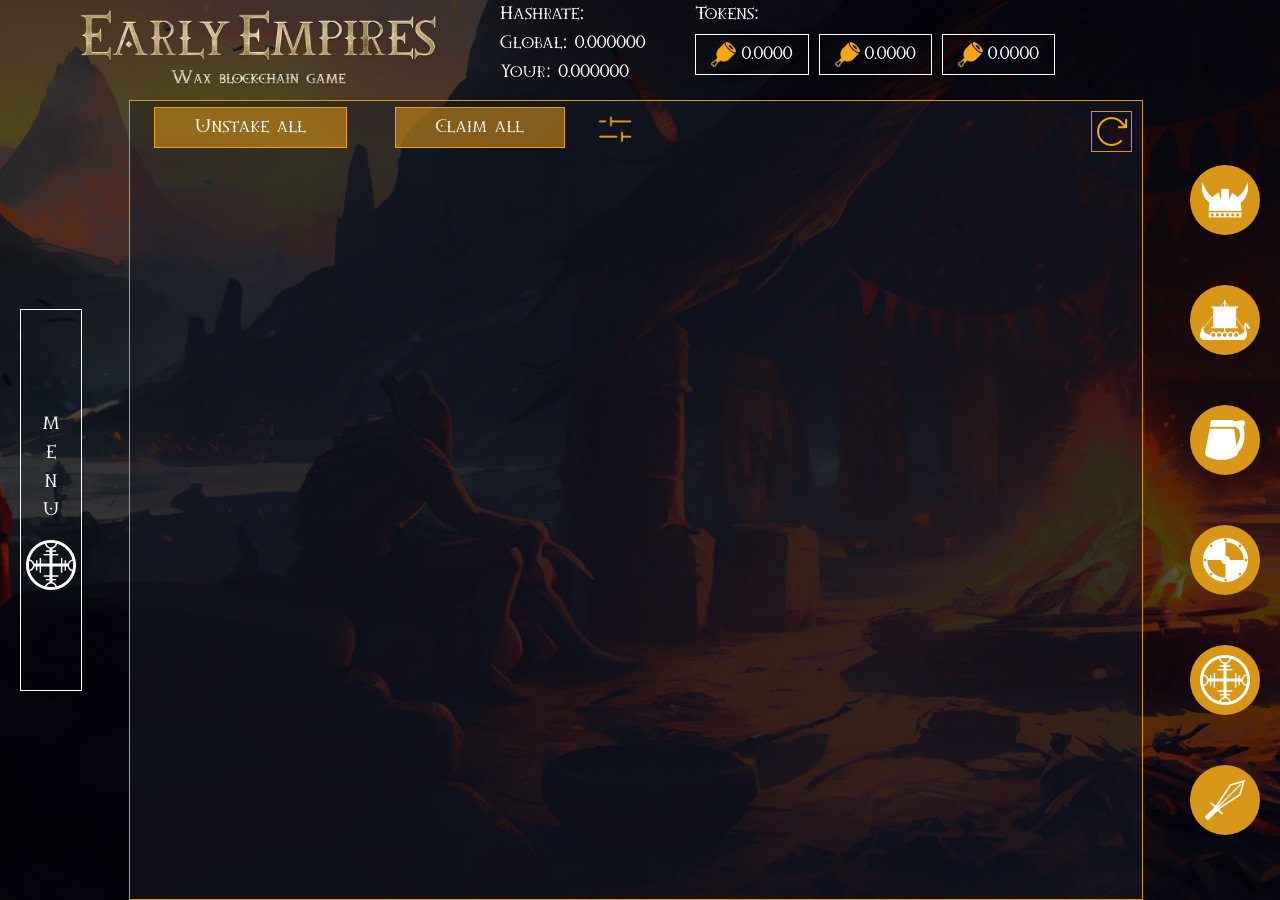
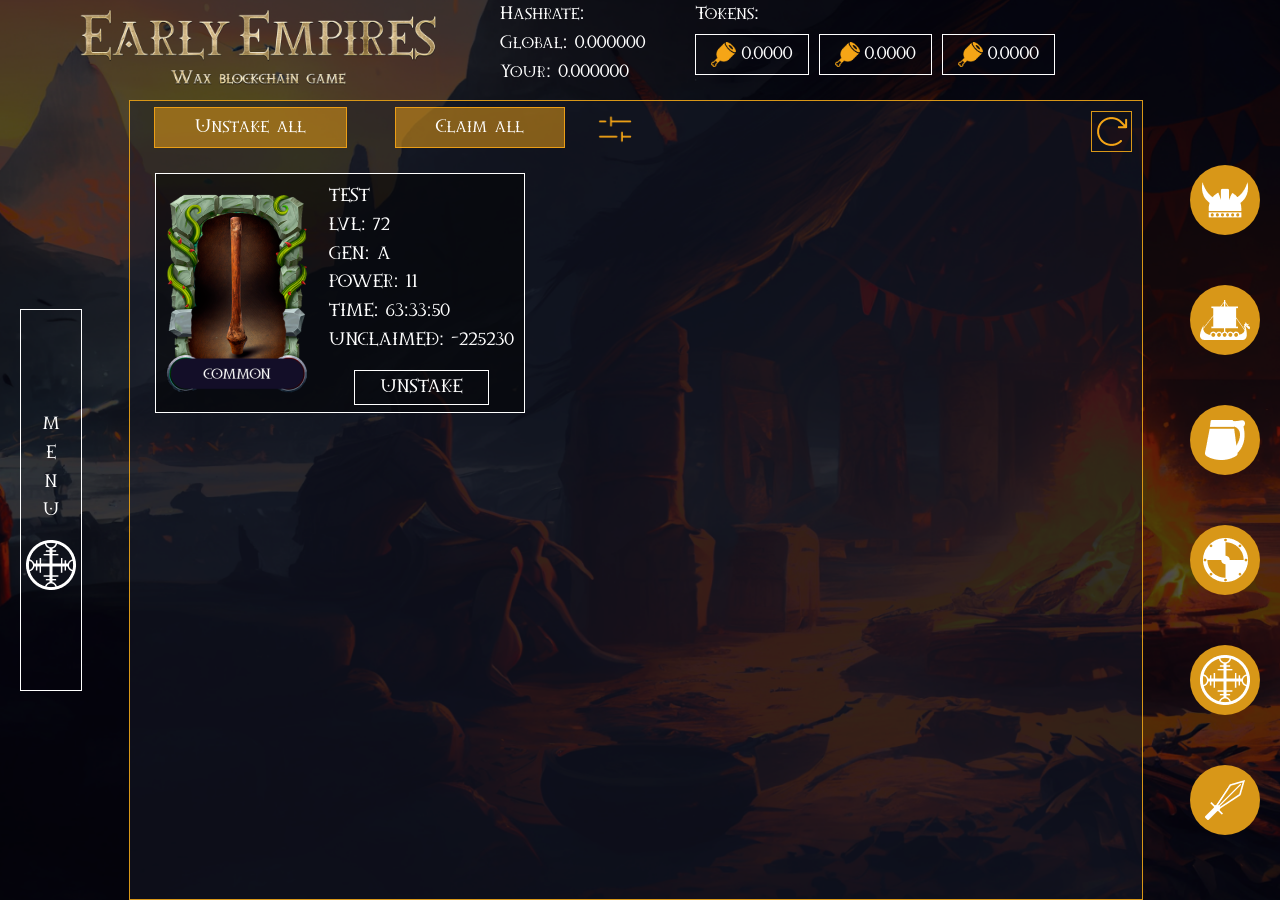
Before and after one commit to denis-muhortov/EarlyEmpires, a Vue app: page / in a window 1280 px wide. Built offline with nearby package versions, Linux system fonts and the light colour scheme.

Commit message:
game item

```diff
--- a/src/components/game.vue
+++ b/src/components/game.vue
@@ -1,6 +1,6 @@
 
 <script>
-import item from "./tool.vue";
+import tool from "./tool.vue";
 import popup_filter from "./filter_game.vue";
 import { useGameStore } from '../stores/game.js'
 export default {
@@ -15,7 +15,7 @@
     };
   },
   components: {
-    item,
+    tool,
     popup_filter,
   },
   methods:{
@@ -104,10 +104,11 @@
             </div>
         </div>
         <div class="content">
-            <item
+            <tool
             v-for="item in filterList"
             :key="item.asset_id"
             :tool="item"/>
+            <tool></tool>
         </div>
     </div>
 </template>
--- a/src/components/popup_upgrade.vue
+++ b/src/components/popup_upgrade.vue
@@ -1,56 +1,157 @@
 <script>
+import { useGameStore } from '../stores/game.js';
 export default {
   name: "popup_filter",
   emits: ['close'],
+  props:{
+    userTool:{
+        required: true,
+        type: Object
+    }
+  },
   data() {
+    let game = useGameStore();
     return {
+        view: false,
+        game: game,
+        currentSec: game.getCurrentSeconds(),
+        timerId: 0,
         lvl: 0,
     };
+  },
+  mounted(){
+    this.lvl = this.toolLevel;
+    this.timerId = setInterval(()=>{this.currentSec = this.game.getCurrentSeconds()}, 2873);
+  },
+  beforeUnmount(){
+    clearInterval(this.timerId);
   },
   components: {
   },
   methods:{
     vieposition(){
         this.$emit('close');
+    },
+    upgradeTool() {
+        this.$toast.show(`...`, {
+            asyncFunction: async () => {
+                let res = await this.game.upgradeTool(+this.userTool.asset_id, this.lvl);
+                this.vieposition();
+                return res;
+            },
+            onSuccessMessage: (res) => {
+                console.log(res);
+                return `.!.`;
+             },
+        });
+    },
+    speedUp() {
+        this.$toast.show(`...`, {
+            asyncFunction: async () => {
+                let res = await this.game.speedUp(+this.userTool.asset_id);
+                this.vieposition();
+                return res;
+            },
+            onSuccessMessage: (res) => {
+                console.log(res);
+                return `.!.`;
+             },
+        });
+    },
+  },
+  computed:{
+    toolName(){
+        return this.userTool.tool.data.name ?? 'Tool';
+    },
+    toolLevel(){
+        return this.userTool.level ?? 1;
+    },
+    toolGen(){
+        return this.userTool.tool.config.gen;
+    },
+    // toolPower(){
+    //     return this.userTool.tool.data.power;
+    // },
+    toolExpectedPower(){
+        let expRate = this.game.calcAccumulateRate(this.userTool.tool.config, this.lvl);
+        return expRate;
+    },
+    toolExpectedUpgradePaid(){
+
+
+        let {fullCost, finalTime} = this.game.calcUpgradePaid(this.userTool.tool.config, this.toolLevel, this.lvl);
+
+
+        return {balance: fullCost, time: finalTime};
+    },
+    toolExpectedUpgradeTime(){
+
+    let remainingSecs = this.toolExpectedUpgradePaid.time;
+
+    if(remainingSecs <= 0){
+      return "00:00:00";
     }
+
+    return `${String(Math.floor(remainingSecs / 3600)).padStart(2, "0")}:${String(Math.floor((remainingSecs % 3600) / 60)).padStart(2, "0")}:${String(Math.floor((remainingSecs % 60))).padStart(2, "0")}`;
+
+    },
+    unclaimed(){
+        let accumulated = +this.userTool.accumulated.split(' ')[0];
+        let accumulateRate = +this.userTool.accumulate_rate.split(' ')[0];
+        let elastedSeconds = this.currentSec - this.game.ISOToSeconds(this.userTool.accumulate_point);
+
+        let ticksCount = elastedSeconds / (this.game.gameConfig?.accumulate_tick ?? 1);
+
+        let resultIncome = accumulated + accumulateRate * ticksCount;
+
+        return resultIncome;
+    },
+    toolImage(){
+
+        // TODO return `/nft/${this.tool.template.template_id}.png`;
+
+        return "/nft/nft.png";
+
+    },
   },
 };
+
 </script>
 <template>
     <div class="container_filter">
         <div class="block_filter">
             <div class="nft">
-                <img src="/nft/nft.png" alt="filter"/>
+                <img :src=toolImage alt="filter"/>
             </div>
             <div class="info_container">
                 <div class="helpblock">
                     <div class="info name">
-                        CARD NAME
+                        {{toolName}}
                     </div>
                     <div class="info lvl">
                         <div class="lvlbox"> LVL: {{ lvl }}</div>
                         <div class="slidecontainer">
-                            <input type="range" min="1" max="100" class="slider" id="myRange" v-model.number="lvl">
+                            <input type="range" :min="toolLevel" max="100" class="slider" id="myRange" v-model.number="lvl">
                         </div>
                     </div>
                     <div class="info gen">
-                        GEN: 1
+                        GEN: {{toolGen}}
                     </div>
                     <div class="info power">
-                        POWER: 99999999
+                        POWER: {{+toolExpectedPower.toFixed(2)}}
                     </div>
                     <div class="info time">
-                        TIME: 00:00:00
+                        TIME: {{toolExpectedUpgradeTime}}
                     </div>
                     <div class="info unclaimed">
-                        UNCLAIMED: 99999999
+                        UNCLAIMED: {{unclaimed}}
                     </div>
                 </div>
             <div class="helpblockv2">
-                <div class="btn">
+                <div class="btn" @click="upgradeTool">
                     Upgrade
                 </div>
-                <div class="btn">
+                <div class="btn" @click="speedUp">
                     Speed up
                 </div>
             </div>
--- a/src/components/tool.vue
+++ b/src/components/tool.vue
@@ -1,14 +1,55 @@
-<script setup>
+<script>
 import popup_upgrade from "./popup_upgrade.vue";
-</script>
-
-<script>
+import { useGameStore } from '../stores/game.js';
 export default {
   name: "tool",
+  props:{
+    tool:{
+        required: true,
+        type: Object,
+        default(){
+            return {
+                data:{
+                    name:"test",
+                    level: 72,
+                    power:11,
+
+
+                },
+                config:{
+                    gen:'A',
+                    base_rate: "1.0 EAT",
+                    base_cost: "1.0 EAT",
+                    base_time: 10,
+                    rarity: 1,
+                    uprade_multipliers: [
+                        {
+                        level: 1,
+                        multiplier_cost: 110000000,
+                        additional_cost: [],
+                        multiplier_rate: 110000000,
+                        multiplier_time: 110000000,
+                        }
+                    ]
+                }
+            }
+        }
+    }
+  },
   data() {
+    let game = useGameStore();
     return {
         view: false,
+        game: game,
+        currentSec: game.getCurrentSeconds(),
+        timerId: 0,
     };
+  },
+  mounted(){
+    this.timerId = setInterval(()=>{this.currentSec = this.game.getCurrentSeconds()}, 2873);
+  },
+  beforeUnmount(){
+    clearInterval(this.timerId);
   },
   components: {
     popup_upgrade,
@@ -16,7 +57,70 @@
   methods:{
     vieposition(){
         this.view = true;
-    }
+    },
+    unstakeTool() {
+        this.$toast.show(`...`, {
+            asyncFunction: async () => { return await this.game.removeTool(+this.tool.asset_id); },
+            onSuccessMessage: (res) => {
+                console.log(res);
+                return `.!.`;
+             },
+        });
+    },
+  },
+  computed:{
+    userTool(){
+        let usedtool = this.game.playerUsedTools.find(t => +t.asset_id == +this.tool.asset_id) ?? {
+            accumulated: "00 0",
+            accumulate_rate: "1 0",
+            accumulate_point: "2023-01-17T08:30:20",
+            upgrade_end: "2023-01-17T09:30:20",
+            level: 72,
+        };
+        usedtool.tool = this.tool;
+        return usedtool;
+    },
+    toolName(){
+        return this.tool.data.name ?? 'Tool';
+    },
+    toolLevel(){
+        return this.userTool.level ?? 1;
+    },
+    toolGen(){
+        return this.tool.config.gen;
+    },
+    toolPower(){
+        return this.tool.data.power;
+    },
+    unclaimed(){
+        let accumulated = +this.userTool.accumulated.split(' ')[0];
+        let accumulateRate = +this.userTool.accumulate_rate.split(' ')[0];
+        let elastedSeconds = this.currentSec - this.game.ISOToSeconds(this.userTool.accumulate_point);
+
+        let ticksCount = elastedSeconds / (this.game.gameConfig?.accumulate_tick ?? 1);
+
+        let resultIncome = accumulated + accumulateRate * ticksCount;
+
+        return resultIncome;
+    },
+    infoTime(){
+
+        let remainingSecs = this.game.ISOToSeconds(this.userTool.upgrade_end) - this.currentSec;
+
+        if(remainingSecs <= 0){
+          return false;
+        }
+
+        return `${String(Math.floor(remainingSecs / 3600)).padStart(2, "0")}:${String(Math.floor((remainingSecs % 3600) / 60)).padStart(2, "0")}:${String(Math.floor((remainingSecs % 60))).padStart(2, "0")}`;
+
+    },
+    toolImage(){
+
+        // TODO return `/nft/${this.tool.template.template_id}.png`;
+
+        return "/nft/nft.png";
+
+    },
   },
 };
 </script>
@@ -27,35 +131,35 @@
         </div>
         <teleport to="body">
             <transition name="fade" mode="out-in">
-                <popup_upgrade v-if="view" @close="view = false"/>
+                <popup_upgrade v-if="view" @close="view = false" :userTool="userTool" />
             </transition>
         </teleport>
         <div class="nft" @click="vieposition">
-            <img src="/nft/nft.png" alt="filter"/>
+            <img :src=toolImage alt="filter"/>
         </div>
         <div class="info_container">
             <div class="helpblock">
                 <div class="info name">
-                    CARD NAME
+                    {{toolName}}
                 </div>
                 <div class="info lvl">
-                    LVL: 100
+                    LVL: {{toolLevel}}
                 </div>
                 <div class="info gen">
-                    GEN: 1
+                    GEN: {{toolGen}}
                 </div>
                 <div class="info power">
-                    POWER: 99999999
+                    POWER: {{toolPower}}
                 </div>
-                <div class="info time">
-                    time: 00:00:00
+                <div class="info time" v-if="Boolean(infoTime)">
+                    time: {{infoTime}}
                 </div>
                 <div class="info unclaimed">
-                    UNCLAIMED: 99999999
+                    UNCLAIMED: {{+unclaimed.toFixed(0)}}
                 </div>
             </div>
             <div>
-                <div class="btn">
+                <div class="btn" @click="unstakeTool">
                     Unstake
                 </div>
             </div>
--- a/src/stores/game.js
+++ b/src/stores/game.js
@@ -576,7 +576,82 @@
 
       return result;
       }
-    }
+    },
+
+    calcAccumulateRate: (state) => {
+      return (configRow, level) => {
+
+        let rate = +configRow.base_rate.split(' ')[0];
+
+        for(let i = 1; i < level; i++){
+            let multiplier = state.calcUpdMultiplier(configRow.uprade_multipliers, i);
+
+            rate *= (multiplier.multiplier_rate / 100000000.0);
+        }
+
+
+        return rate;
+      }
+    },
+    calcUpdMultiplier: (state) => {
+      return (multipliers, level) => {
+        for(let multiplier of multipliers){
+
+          if(level % multiplier.level == 0){
+              return multiplier;
+          }
+
+        }
+
+      }
+    },
+    calcUpgradePaid: (state) => {
+      return (configRow, oldLevel, newLevel) => {
+
+        let time = configRow.base_time;
+        let cost = +configRow.base_cost.split(' ')[0];
+
+        let fullCost = [];
+        let finalTime = 0;
+        let finalCost = 0;
+
+
+
+        for(let i = 1; i < oldLevel; i++){
+            let multiplier = state.calcUpdMultiplier(configRow.uprade_multipliers, i);
+
+            time *= (multiplier.multiplier_time / 100000000.0);
+            cost *= (multiplier.multiplier_cost / 100000000.0);
+        }
+
+
+        for(let i = oldLevel; i < newLevel; i++){
+            let multiplier = state.calcUpdMultiplier(configRow.uprade_multipliers, i);
+
+            time *= (multiplier.multiplier_time / 100000000.0);
+            finalTime += time;
+
+            cost *= (multiplier.multiplier_cost / 100000000.0);
+            finalCost += cost;
+
+            fullCost.push(...multiplier.additional_cost);
+        }
+
+
+        let finalAssetCost = `${finalCost.toFixed(8)} ${configRow.base_cost.split(' ')[1]}`;
+
+
+        fullCost.push(finalAssetCost);
+
+
+
+
+
+
+
+        return {fullCost, finalTime};
+      }
+    },
 
   },
   actions: {
```
